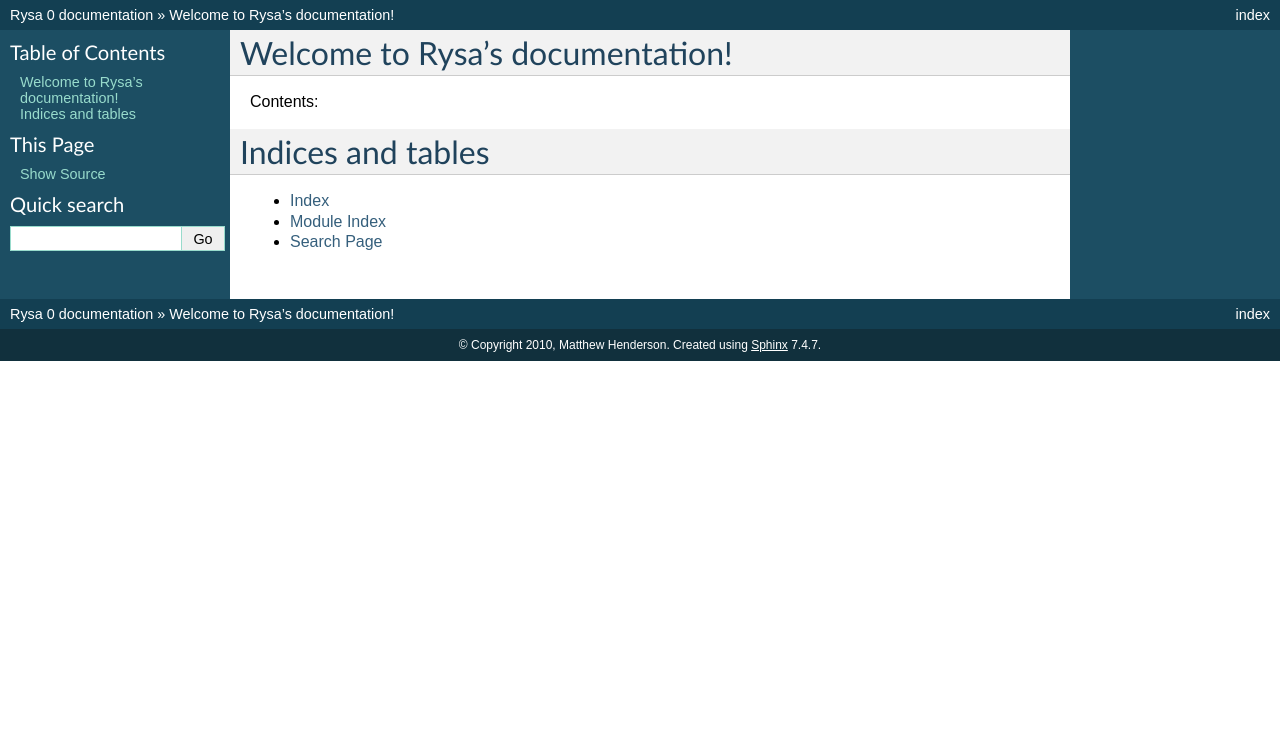
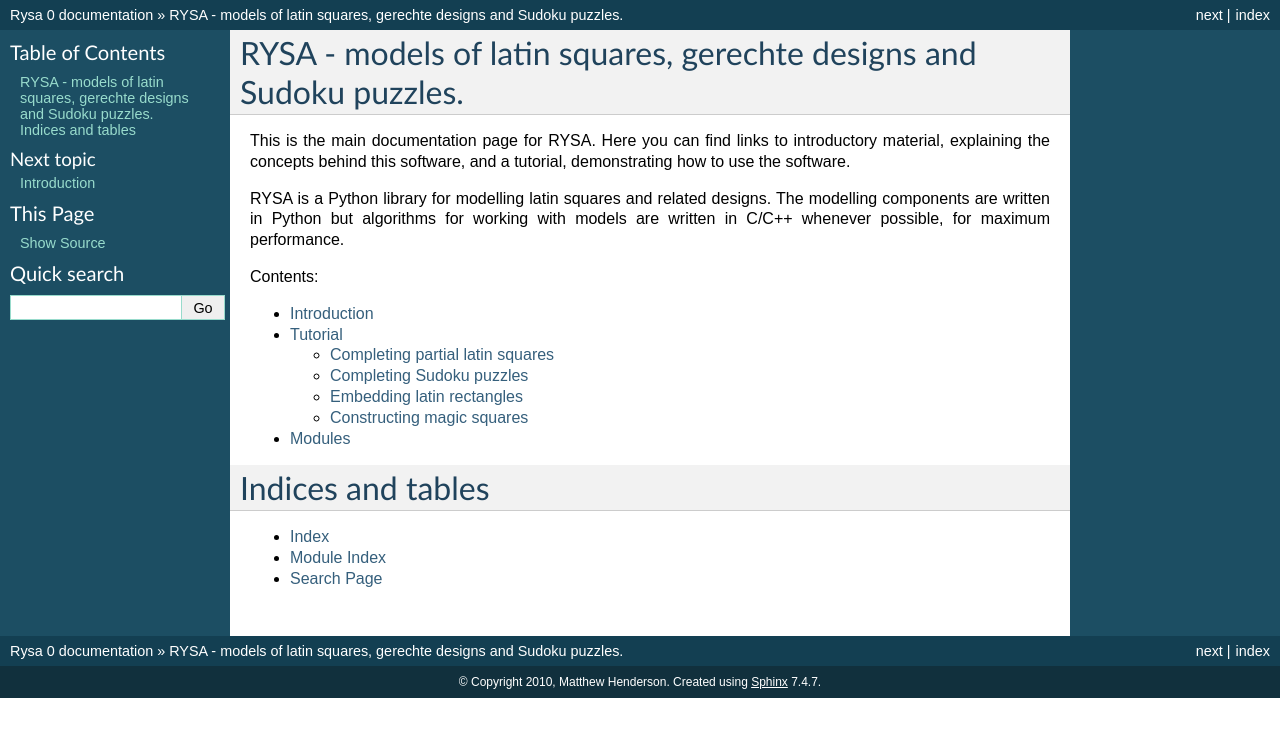
Before and after one commit to MHenderson/ryser, a Sphinx documentation site: the page built from doc/index.rst, in a window 1280 px wide. Shown: the top 737 px of the page. Built offline with Sphinx 7.4.7, drawn with Linux system fonts in a browser that asks for light colours; formulas are drawn with MathJax 3.

Commit message:
Extending the documentation, including module docs.

```diff
--- a/doc/conf.py
+++ b/doc/conf.py
@@ -16,13 +16,13 @@ import sys, os
 # If extensions (or modules to document with autodoc) are in another directory,
 # add these directories to sys.path here. If the directory is relative to the
 # documentation root, use os.path.abspath to make it absolute, like shown here.
-#sys.path.append(os.path.abspath('.'))
+sys.path.append(os.path.abspath('../src/rysa'))
 
 # -- General configuration -----------------------------------------------------
 
 # Add any Sphinx extension module names here, as strings. They can be extensions
 # coming with Sphinx (named 'sphinx.ext.*') or your custom ones.
-extensions = ['sphinx.ext.pngmath', 'sphinx.ext.jsmath']
+extensions = ['sphinx.ext.autodoc']
 
 # Add any paths that contain templates here, relative to this directory.
 templates_path = ['_templates']
--- a/doc/index.rst
+++ b/doc/index.rst
@@ -1,15 +1,25 @@
 .. Rysa documentation master file, created by
    sphinx-quickstart on Sat Dec 18 15:24:31 2010.
-   You can adapt this file completely to your liking, but it should at least
-   contain the root `toctree` directive.
 
-Welcome to Rysa's documentation!
-================================
+RYSA - models of latin squares, gerechte designs and Sudoku puzzles.
+====================================================================
+
+This is the main documentation page for RYSA. Here you can find links to
+introductory material, explaining the concepts behind this software, and
+a tutorial, demonstrating how to use the software.
+
+RYSA is a Python library for modelling latin squares and related designs.
+The modelling components are written in Python but algorithms for working with
+models are written in C/C++ whenever possible, for maximum performance.
 
 Contents:
 
 .. toctree::
    :maxdepth: 2
+
+   intro
+   tutorial
+   modules
 
 Indices and tables
 ==================
--- /dev/null
+++ b/doc/intro.rst
@@ -0,0 +1,24 @@
+.. Matthew Henderson, 18 December 2010
+
+Introduction
+============
+
+RYSA is a Python package for modelling latin squares and related combinatorial
+designs. The author is especially interested in specializations of latin
+squares, notably Gerechte designs and Sudoku puzzles. Other structures of
+interest are Room squares and magic squares.
+
+Several models of these objects in a variety of different domains are provided:
+ * graph theory
+ * integer/linear programming
+ * constraint programming
+ * polynomial systems
+
+In fact, as well as providing models, and thus exposing the algorithms of
+those different domains, we also provide direct access to the structures,
+thus enabling the construction of direct algorithms.
+
+This software package grew out of two of the author's previous attempts. LSlib,
+which was exclusively concerned with latin squares, and sudoku.py which was
+entirely about modelling Sudoku puzzles and was built in collaboration with two
+of the authors former students at Berea College: Sean Davis and Andrew Smith.
--- /dev/null
+++ b/doc/modules.rst
@@ -0,0 +1,5 @@
+Modules
+=======
+
+.. automodule:: designs
+   :members:
--- /dev/null
+++ b/doc/tutorial.rst
@@ -0,0 +1,40 @@
+.. Matthew Henderson, 18 December 2010
+
+Tutorial
+========
+
+Completing partial latin squares
+--------------------------------
+
+To make use of RYSA components for completing partial latin squares, you first
+need to know how to create partial latin squares. The components for building
+partial latin square objects lie in the rysa.designs module. So, we need to
+make names from that module available in the current workspace::
+
+     import rysa.designs
+
+To build a partial latin square object we use a dictionary mapping cell labels
+to symbols. The mapping is completely general, you can use whatever labels you
+like and whatever symbols you like::
+
+     P = { (0,0): 'a', (0,1): '.', (0,2): 'c', \
+           (1,0): 'b', (1,1): 'c', (1,2): '.', \
+           (2,0): '.', (2,1): 'a', (2,2): 'b' }
+
+With this data in place we can now build a partial latin square object::
+
+     rysa.designs.latin(self.P, (3, 3), empty = '.')
+
+Notice how the dimensions of the latin square are given as a parameter to the
+constructor.
+
+As an alternative, we can construct partial latin squares from strings.
+
+Completing Sudoku puzzles
+-------------------------
+
+Embedding latin rectangles
+--------------------------
+
+Constructing magic squares
+--------------------------
```
Also changed, not shown: 2 other files.
